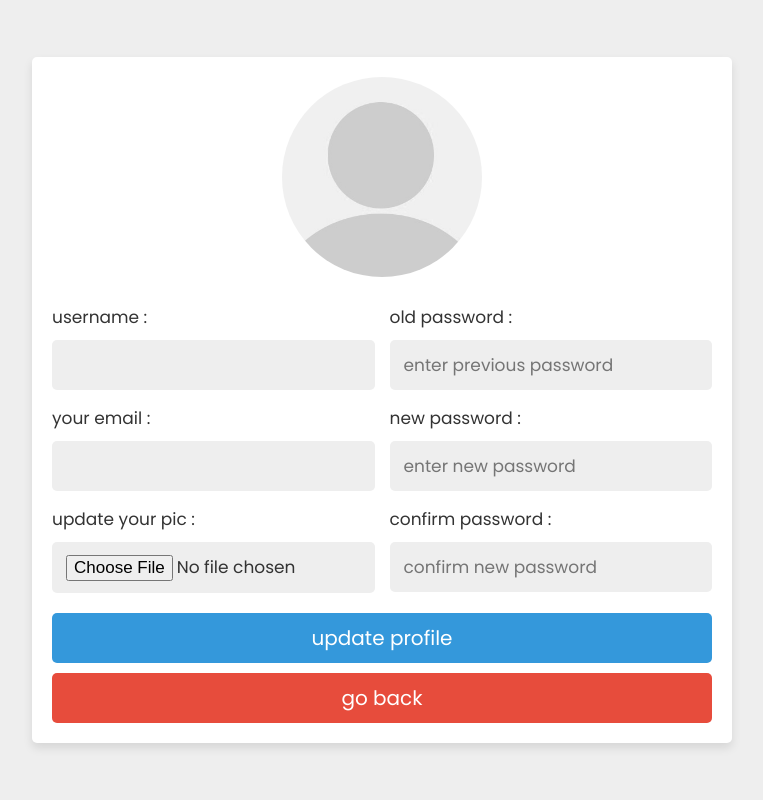
After one commit to costproject/EdusiteLanka, a PHP site: page /loginregutube/update_profile.php in a window 1280 px wide. The commit adds this page. Shown: the whole page, without its empty margins (258-1021 px from the left). Run offline with PHP 8.4, Linux system fonts and the light colour scheme; the visitor is signed in with stand-in values (Sample User, id 1); data that the repository does not hold is empty.

Commit message:
first commit

```diff
--- a/StuProfile.php
+++ b/StuProfile.php
@@ -4,3 +4,6 @@
  * Click nbfs://nbhost/SystemFileSystem/Templates/Licenses/license-default.txt to change this license
  * Click nbfs://nbhost/SystemFileSystem/Templates/Scripting/EmptyPHP.php to edit this template
  */
+
+?>
+<html>
--- /dev/null
+++ b/loginregutube/config.php
@@ -0,0 +1,5 @@
+<?php
+
+$conn = mysqli_connect('localhost','root','','user_db') or die('connection failed');
+
+?>
--- /dev/null
+++ b/loginregutube/style.css
@@ -0,0 +1,233 @@
+@import url('https://fonts.googleapis.com/css2?family=Poppins:wght@100;200;300;400;500;600&display=swap');
+
+:root{
+   --blue:#3498db;
+   --dark-blue:#2980b9;
+   --red:#e74c3c;
+   --dark-red:#c0392b;
+   --black:#333;
+   --white:#fff;
+   --light-bg:#eee;
+   --box-shadow:0 5px 10px rgba(0,0,0,.1);
+}
+
+*{
+   font-family: 'Poppins', sans-serif;
+   margin:0; padding:0;
+   box-sizing: border-box;
+   outline: none; border: none;
+   text-decoration: none;
+}
+
+*::-webkit-scrollbar{
+   width: 10px;
+}
+
+*::-webkit-scrollbar-track{
+   background-color: transparent;
+}
+
+*::-webkit-scrollbar-thumb{
+   background-color: var(--blue);
+}
+
+.btn,
+.delete-btn{
+   width: 100%;
+   border-radius: 5px;
+   padding:10px 30px;
+   color:var(--white);
+   display: block;
+   text-align: center;
+   cursor: pointer;
+   font-size: 20px;
+   margin-top: 10px;
+}
+
+.btn{
+   background-color: var(--blue);
+}
+
+.btn:hover{
+   background-color: var(--dark-blue);
+}
+
+.delete-btn{
+   background-color: var(--red);
+}
+
+.delete-btn:hover{
+   background-color: var(--dark-red);
+}
+
+.message{
+   margin:10px 0;
+   width: 100%;
+   border-radius: 5px;
+   padding:10px;
+   text-align: center;
+   background-color: var(--red);
+   color:var(--white);
+   font-size: 20px;
+}
+
+.form-container{
+   min-height: 100vh;
+   background-color: var(--light-bg);
+   display: flex;
+   align-items: center;
+   justify-content: center;
+   padding:20px;
+}
+
+.form-container form{
+   padding:20px;
+   background-color: var(--white);
+   box-shadow: var(--box-shadow);
+   text-align: center;
+   width: 500px;
+   border-radius: 5px;
+}
+
+.form-container form h3{
+   margin-bottom: 10px;
+   font-size: 30px;
+   color:var(--black);
+   text-transform: uppercase;
+}
+
+.form-container form .box{
+   width: 100%;
+   border-radius: 5px;
+   padding:12px 14px;
+   font-size: 18px;
+   color:var(--black);
+   margin:10px 0;
+   background-color: var(--light-bg);
+}
+
+.form-container form p{
+   margin-top: 15px;
+   font-size: 20px;
+   color:var(--black);
+}
+
+.form-container form p a{
+   color:var(--red);
+}
+
+.form-container form p a:hover{
+   text-decoration: underline;
+}
+
+.container{
+   min-height: 100vh;
+   background-color: var(--light-bg);
+   display: flex;
+   align-items: center;
+   justify-content: center;
+   padding:20px;
+}
+
+.container .profile{
+   padding:20px;
+   background-color: var(--white);
+   box-shadow: var(--box-shadow);
+   text-align: center;
+   width: 400px;
+   border-radius: 5px;
+}
+
+.container .profile img{
+   height: 150px;
+   width: 150px;
+   border-radius: 50%;
+   object-fit: cover;
+   margin-bottom: 5px;
+}
+
+.container .profile h3{
+   margin:5px 0;
+   font-size: 20px;
+   color:var(--black);
+}
+
+.container .profile p{
+   margin-top: 20px;
+   color:var(--black);
+   font-size: 20px;
+}
+
+.container .profile p a{
+   color:var(--red);
+}
+
+.container .profile p a:hover{
+   text-decoration: underline;
+}
+
+.update-profile{
+   min-height: 100vh;
+   background-color: var(--light-bg);
+   display: flex;
+   align-items: center;
+   justify-content: center;
+   padding:20px;
+}
+
+.update-profile form{
+   padding:20px;
+   background-color: var(--white);
+   box-shadow: var(--box-shadow);
+   text-align: center;
+   width: 700px;
+   text-align: center;
+   border-radius: 5px;
+}
+
+.update-profile form img{
+   height: 200px;
+   width: 200p;
+   border-radius: 50%;
+   object-fit: cover;
+   margin-bottom: 5px;
+}
+
+.update-profile form .flex{
+   display: flex;
+   justify-content: space-between;
+   margin-bottom: 20px;
+   gap:15px;
+}
+
+.update-profile form .flex .inputBox{
+   width: 49%;
+}
+
+.update-profile form .flex .inputBox span{
+   text-align: left;
+   display: block;
+   margin-top: 15px;
+   font-size: 17px;
+   color:var(--black);
+}
+
+.update-profile form .flex .inputBox .box{
+   width: 100%;
+   border-radius: 5px;
+   background-color: var(--light-bg);
+   padding:12px 14px;
+   font-size: 17px;
+   color:var(--black);
+   margin-top: 10px;
+}
+
+@media (max-width:650px){
+   .update-profile form .flex{
+      flex-wrap: wrap;
+      gap:0;
+   }
+   .update-profile form .flex .inputBox{
+      width: 100%;
+   }
+}
--- /dev/null
+++ b/loginregutube/update_profile.php
@@ -0,0 +1,113 @@
+<?php
+
+include 'config.php';
+session_start();
+$user_id = $_SESSION['user_id'];
+
+if(isset($_POST['update_profile'])){
+
+   $update_name = mysqli_real_escape_string($conn, $_POST['update_name']);
+   $update_email = mysqli_real_escape_string($conn, $_POST['update_email']);
+
+   mysqli_query($conn, "UPDATE `user_form` SET name = '$update_name', email = '$update_email' WHERE id = '$user_id'") or die('query failed');
+
+   $old_pass = $_POST['old_pass'];
+   $update_pass = mysqli_real_escape_string($conn, md5($_POST['update_pass']));
+   $new_pass = mysqli_real_escape_string($conn, md5($_POST['new_pass']));
+   $confirm_pass = mysqli_real_escape_string($conn, md5($_POST['confirm_pass']));
+
+   if(!empty($update_pass) || !empty($new_pass) || !empty($confirm_pass)){
+      if($update_pass != $old_pass){
+         $message[] = 'old password not matched!';
+      }elseif($new_pass != $confirm_pass){
+         $message[] = 'confirm password not matched!';
+      }else{
+         mysqli_query($conn, "UPDATE `user_form` SET password = '$confirm_pass' WHERE id = '$user_id'") or die('query failed');
+         $message[] = 'password updated successfully!';
+      }
+   }
+
+   $update_image = $_FILES['update_image']['name'];
+   $update_image_size = $_FILES['update_image']['size'];
+   $update_image_tmp_name = $_FILES['update_image']['tmp_name'];
+   $update_image_folder = 'uploaded_img/'.$update_image;
+
+   if(!empty($update_image)){
+      if($update_image_size > 2000000){
+         $message[] = 'image is too large';
+      }else{
+         $image_update_query = mysqli_query($conn, "UPDATE `user_form` SET image = '$update_image' WHERE id = '$user_id'") or die('query failed');
+         if($image_update_query){
+            move_uploaded_file($update_image_tmp_name, $update_image_folder);
+         }
+         $message[] = 'image updated succssfully!';
+      }
+   }
+
+}
+
+?>
+
+<!DOCTYPE html>
+<html lang="en">
+<head>
+   <meta charset="UTF-8">
+   <meta http-equiv="X-UA-Compatible" content="IE=edge">
+   <meta name="viewport" content="width=device-width, initial-scale=1.0">
+   <title>update profile</title>
+
+   <!-- custom css file link  -->
+   <link rel="stylesheet" href="style.css">
+
+</head>
+<body>
+
+<div class="update-profile">
+
+   <?php
+      $select = mysqli_query($conn, "SELECT * FROM `user_form` WHERE id = '$user_id'") or die('query failed');
+      if(mysqli_num_rows($select) > 0){
+         $fetch = mysqli_fetch_assoc($select);
+      }
+   ?>
+
+   <form action="" method="post" enctype="multipart/form-data">
+      <?php
+         if($fetch['image'] == ''){
+            echo '<img src="default-avatar.png">';
+         }else{
+            echo '<img src="uploaded_img/'.$fetch['image'].'">';
+         }
+         if(isset($message)){
+            foreach($message as $message){
+               echo '<div class="message">'.$message.'</div>';
+            }
+         }
+      ?>
+      <div class="flex">
+         <div class="inputBox">
+            <span>username :</span>
+            <input type="text" name="update_name" value="<?php echo $fetch['name']; ?>" class="box">
+            <span>your email :</span>
+            <input type="email" name="update_email" value="<?php echo $fetch['email']; ?>" class="box">
+            <span>update your pic :</span>
+            <input type="file" name="update_image" accept="image/jpg, image/jpeg, image/png" class="box">
+         </div>
+         <div class="inputBox">
+            <input type="hidden" name="old_pass" value="<?php echo $fetch['password']; ?>">
+            <span>old password :</span>
+            <input type="password" name="update_pass" placeholder="enter previous password" class="box">
+            <span>new password :</span>
+            <input type="password" name="new_pass" placeholder="enter new password" class="box">
+            <span>confirm password :</span>
+            <input type="password" name="confirm_pass" placeholder="confirm new password" class="box">
+         </div>
+      </div>
+      <input type="submit" value="update profile" name="update_profile" class="btn">
+      <a href="home.php" class="delete-btn">go back</a>
+   </form>
+
+</div>
+
+</body>
+</html>
```
Also changed, not shown: index.php (+7 -6 lines), loginregutube/home.php (added, +56 -0 lines), loginregutube/login.php (added, +59 -0 lines), loginregutube/register.php (added, +79 -0 lines), loginregutube/student_home.php (added, +141 -0 lines), loginregutube/default-avatar.png (added), loginregutube/uploaded_img/default-avatar.png (added), loginregutube/uploaded_img/download-1.png (added).
